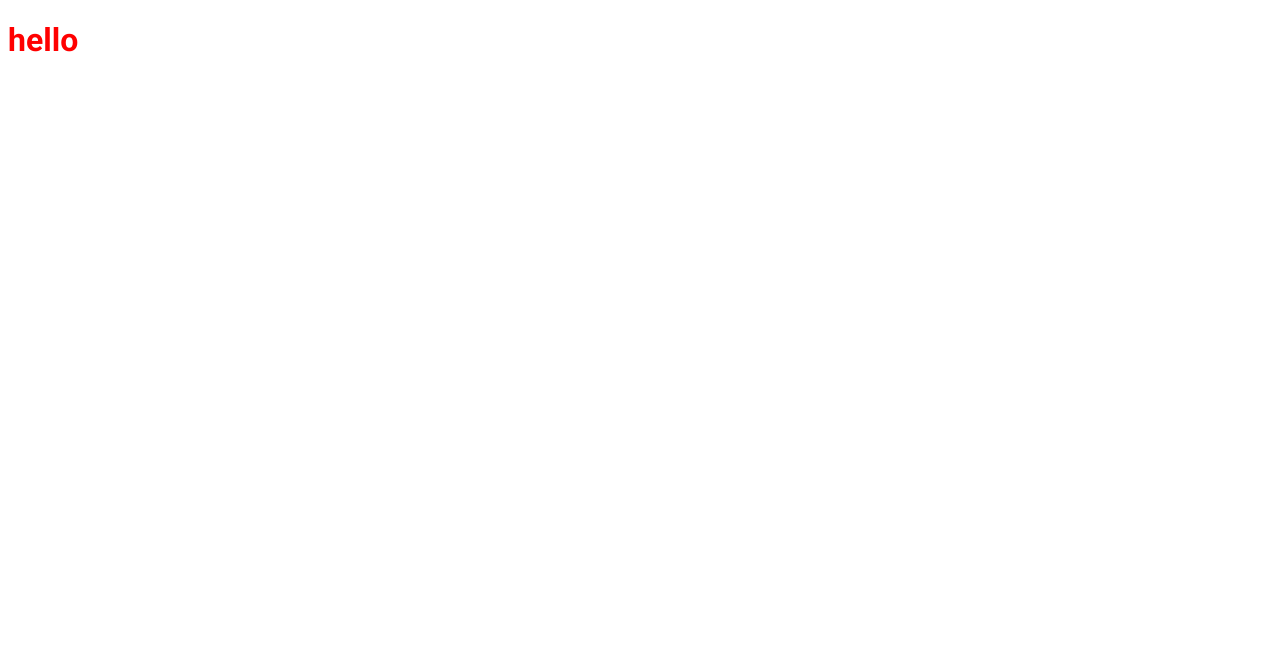
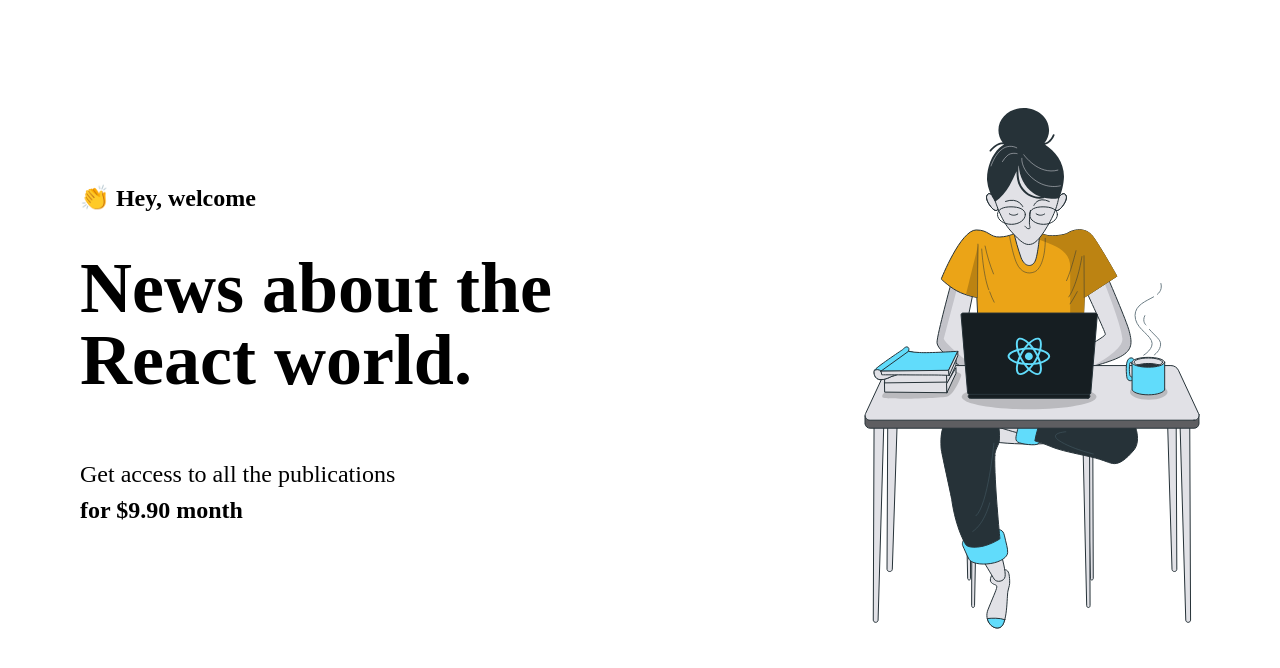
Before and after one commit to wendelleloi/ignews, a Next.js app: page / in a window 1280 px wide. Shown: the top 668 px of the page. Built offline with nearby package versions, Linux system fonts and the light colour scheme.

Commit message:
add Home page styles

```diff
--- /dev/null
+++ b/src/pages/home.module.scss
@@ -0,0 +1,40 @@
+.contentContainer {
+  max-width: 1120px;
+  margin: 0 auto;
+  padding: 0 2rem;
+  height: calc(100vh - 5rem);
+
+  display: flex;
+  align-items: center;
+  justify-content: space-between;
+}
+
+.hero {
+  max-width: 600px;
+  > span {
+    font-size: 1.5rem;
+    font-weight: bold;
+  }
+
+  h1 {
+    font-size: 4.5rem;
+    line-height: 4.5rem;
+    font-size: 900;
+
+    margin-top: 2.5rem;
+
+    span {
+      color: var(--cyan-500);
+    }
+  }
+  p {
+    font-size: 1.5rem;
+    line-height: 2.25rem;
+    margin-top: 1.5rem;
+
+    span {
+      color: var(--cyan-500);
+      font-weight: bold;
+    }
+  }
+}
--- a/src/pages/index.tsx
+++ b/src/pages/index.tsx
@@ -1,6 +1,6 @@
 import Head from 'next/head'
 
-import styles from '../styles/home.module.scss'
+import styles from './home.module.scss'
 
 export default function Home() {
   return (
@@ -8,7 +8,20 @@
       <Head>
         <title>Início | ig.news</title>
       </Head>
-      <h1 className={styles.title}>hello</h1>
+      <main className={styles.contentContainer}>
+        <section className={styles.hero}>
+          <span>👏 Hey, welcome</span>
+          <h1>News about the <span>React</span> world.</h1>
+          <p>
+            Get access to all the publications <br />
+            <span>
+              for $9.90 month
+            </span>
+          </p>
+        </section>
+
+        <img src="/images/avatar.svg" alt="Girl Coding" />
+      </main>
     </>
   )
 }
--- a/src/styles/home.module.scss
+++ /dev/null
@@ -1,4 +0,0 @@
-.title {
-  color: red;
-  font-family: Roboto;
-}
```
